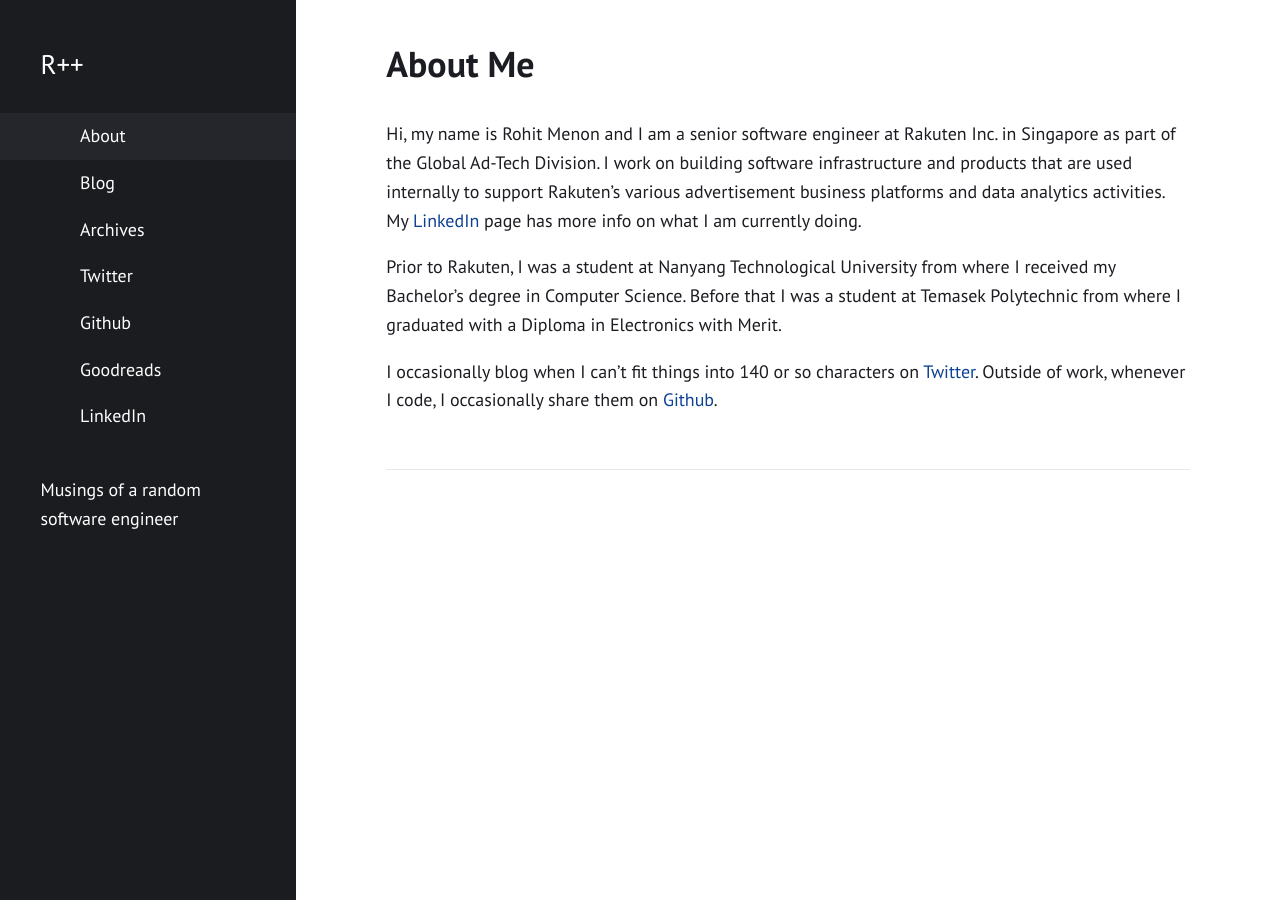
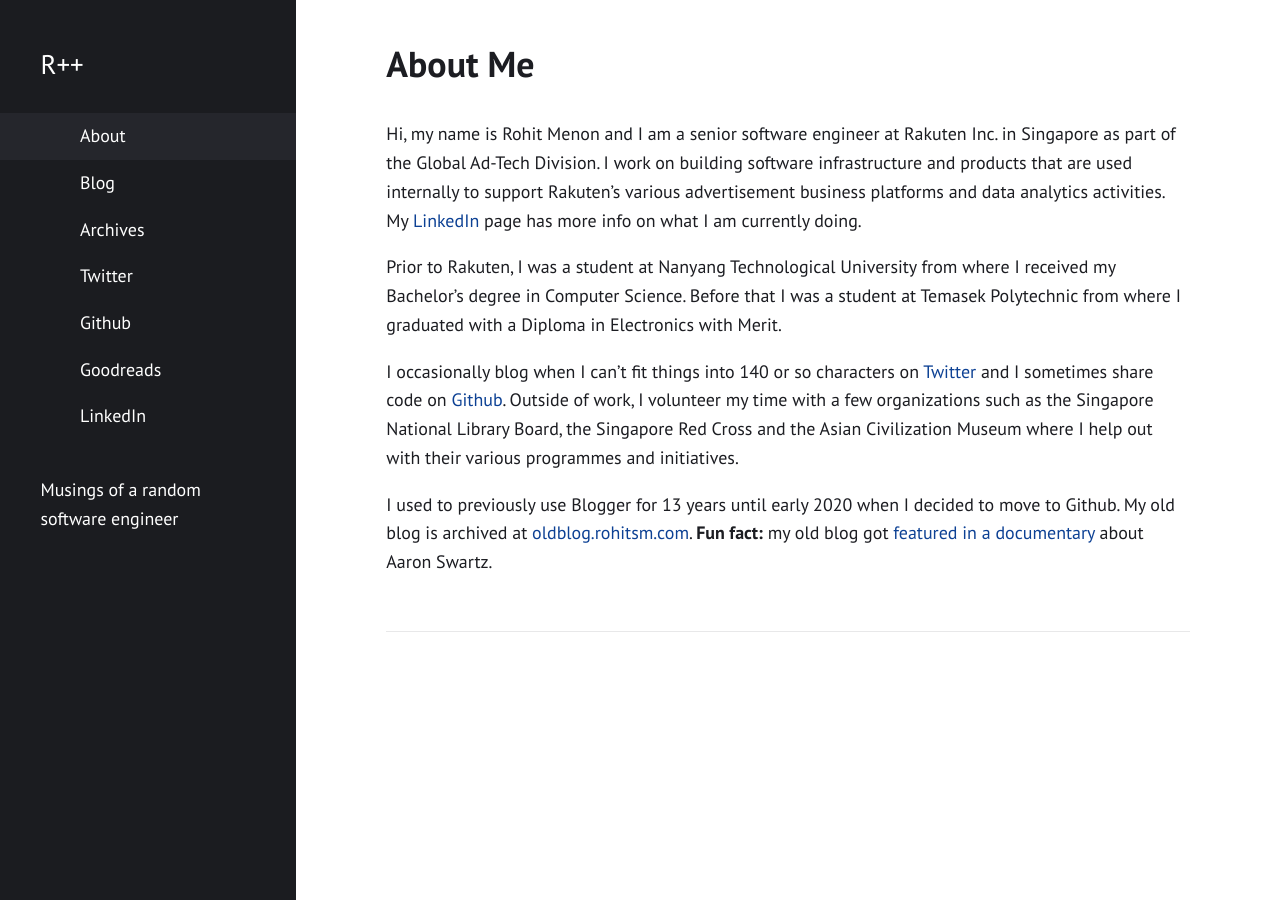
Before and after one commit to rohitsm/rohitsm.github.io, a Jekyll site: the page built from about.md, in a window 1280 px wide. Built offline with Jekyll 4.4.1, drawn with Linux system fonts in a browser that asks for light colours.

Commit message:
Update about.md

```diff
--- a/about.md
+++ b/about.md
@@ -8,4 +8,6 @@ Hi, my name is Rohit Menon and I am a senior software engineer at Rakuten Inc. i
 
 Prior to Rakuten, I was a student at Nanyang Technological University from where I received my Bachelor's degree in Computer Science. Before that I was a student at Temasek Polytechnic from where I graduated with a Diploma in Electronics with Merit.
 
-I occasionally blog when I can't fit things into 140 or so characters on [Twitter](https://twitter.com/rohitsm). Outside of work, whenever I code, I occasionally share them on [Github](https://github.com/rohitsm).
+I occasionally blog when I can't fit things into 140 or so characters on [Twitter](https://twitter.com/rohitsm) and I sometimes share code on [Github](https://github.com/rohitsm). Outside of work, I volunteer my time with a few organizations such as the Singapore National Library Board, the Singapore Red Cross and the Asian Civilization Museum where I help out with their various programmes and initiatives.
+
+I used to previously use Blogger for 13 years until early 2020 when I decided to move to Github. My old blog is archived at [oldblog.rohitsm.com](https://oldblog.rohitsm.com). **Fun fact:** my old blog got [featured in a documentary](https://oldblog.rohitsm.com/2014/11/humblebrag-this-blog-got-featured-in.html) about Aaron Swartz.
```
